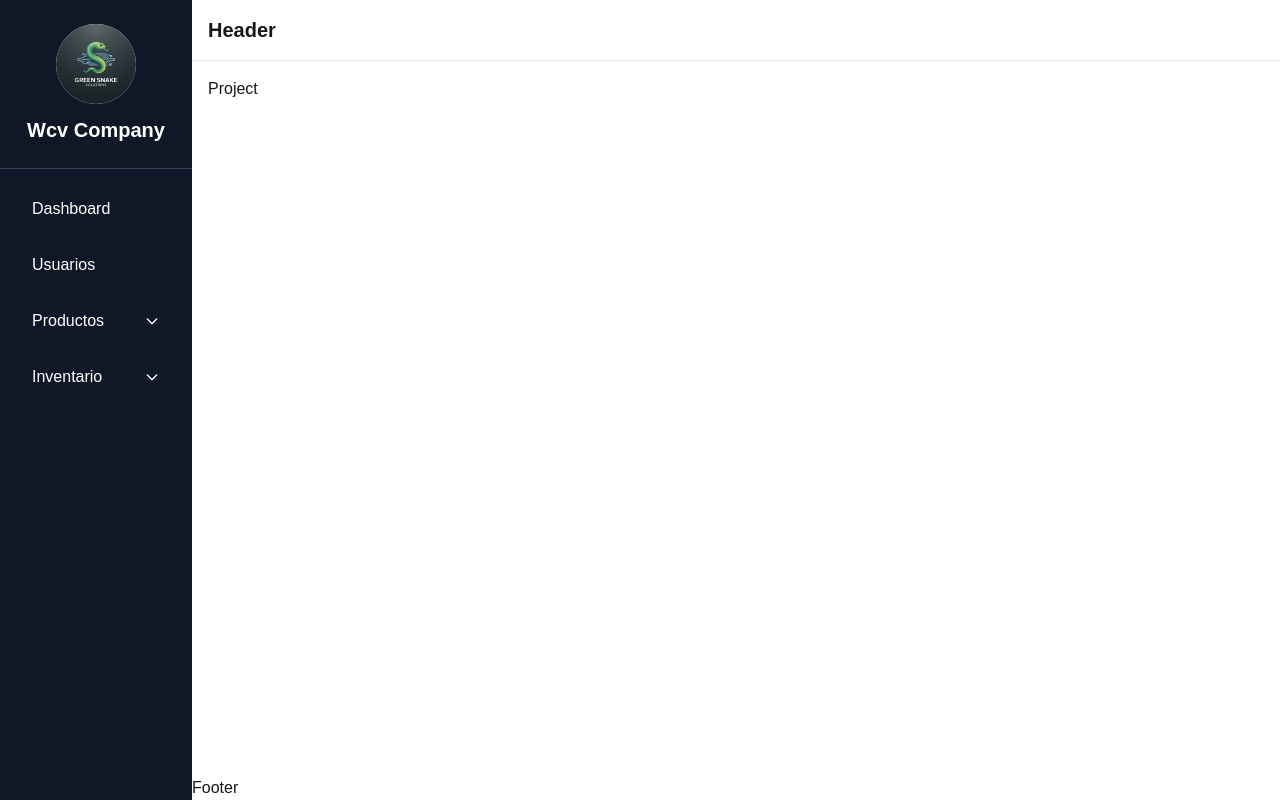
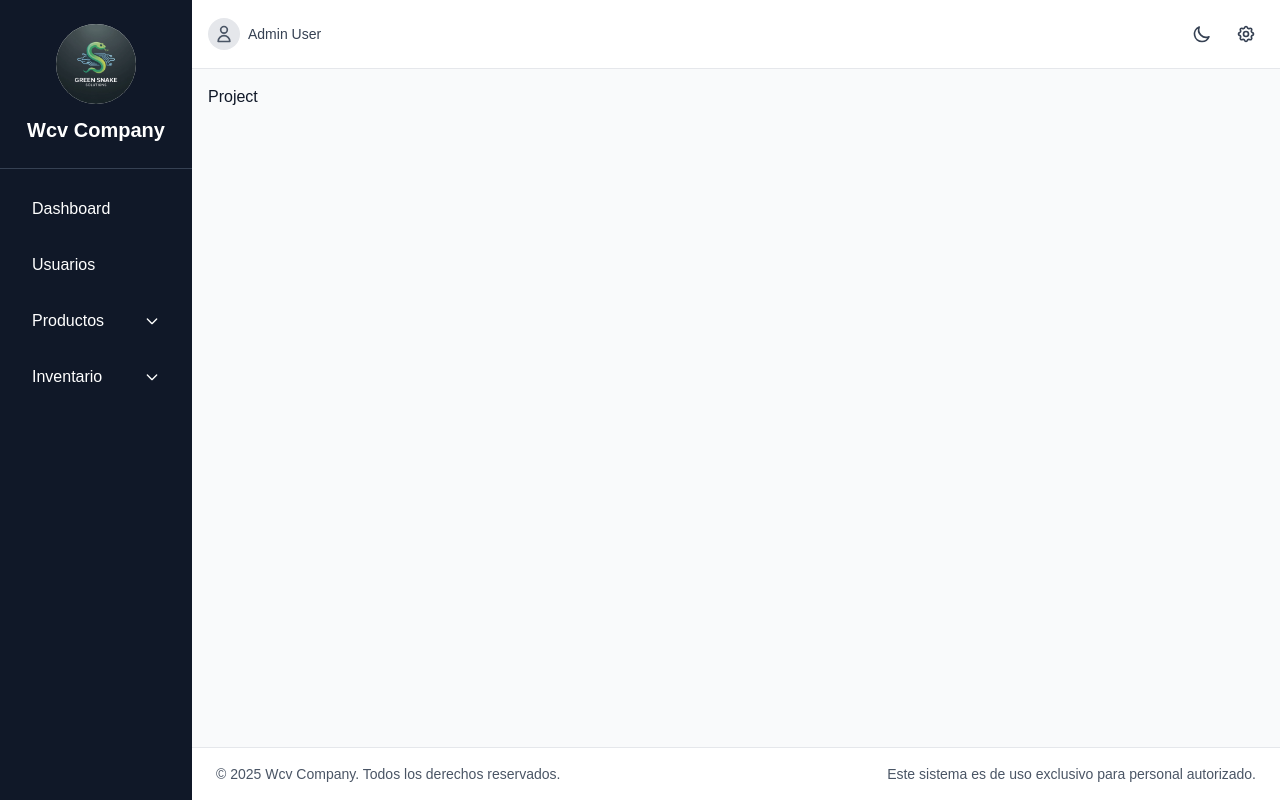
Before and after one commit to G-S-Solutions/inventory-client, a Next.js app: page / in a window 1280 px wide. Built offline with nearby package versions, Linux system fonts and the light colour scheme; no server answers.

Commit message:
feat: implement dark mode functionality

```diff
--- a/src/app/globals.css
+++ b/src/app/globals.css
@@ -1,28 +1,28 @@
 @import "tailwindcss";
 @tailwind utilities;
 
-:root {
-  --background: #ffffff;
-  --foreground: #171717;
-}
+/* Configurar dark mode basado en clase */
+@variant dark (&:where(.dark, .dark *));
 
 @theme inline {
-  --color-background: var(--background);
-  --color-foreground: var(--foreground);
   --font-sans: var(--font-geist-sans);
   --font-mono: var(--font-geist-mono);
 }
+html:not(.dark):not(.light) {
+  opacity: 0;
+}
 
-@media (prefers-color-scheme: dark) {
-  :root {
-    --background: #0a0a0a;
-    --foreground: #ededed;
-  }
+/* Prevenir flash de tema incorrecto */
+html:not(.dark):not(.light) {
+  visibility: hidden;
+}
+
+html.dark,
+html.light {
+  visibility: visible;
 }
 
 body {
-  background: var(--background);
-  color: var(--foreground);
   font-family: Arial, Helvetica, sans-serif;
 }
 
@@ -33,17 +33,17 @@ body {
   }
 
   .scrollbar-thin::-webkit-scrollbar-track {
-    @apply bg-gray-800;
+    background: #1f2937;
     border-radius: 10px;
   }
 
   .scrollbar-thin::-webkit-scrollbar-thumb {
-    @apply bg-gray-600;
+    background: #4b5563;
     border-radius: 10px;
   }
 
   .scrollbar-thin::-webkit-scrollbar-thumb:hover {
-    @apply bg-gray-500;
+    background: #6b7280;
   }
 
   /* Para Firefox */
--- a/src/components/Layout/MainLayout.tsx
+++ b/src/components/Layout/MainLayout.tsx
@@ -12,7 +12,7 @@ const MainLayout = ({ children }: IProps) => {
   const [sidebarOpen, setSidebarOpen] = useState(false);
 
   return (
-    <div className='flex h-screen overflow-hidden'>
+    <div className='flex h-screen overflow-hidden bg-gray-50 dark:bg-gray-900'>
       {/* Overlay para mobile */}
       {sidebarOpen && (
         <div
@@ -32,9 +32,9 @@ const MainLayout = ({ children }: IProps) => {
       </aside>
 
       {/* Main Content */}
-      <div className='flex-1 flex flex-col w-full lg:w-[85%] overflow-hidden'>
+      <div className='flex-1 flex flex-col w-full lg:w-[85%] overflow-hidden bg-gray-50 dark:bg-gray-900'>
         <Header onMenuClick={() => setSidebarOpen(!sidebarOpen)} />
-        <main className='flex-1 overflow-y-auto p-4'>
+        <main className='flex-1 overflow-y-auto p-4 text-gray-900 dark:text-gray-100'>
           {children}
         </main>
         <Footer />
--- a/src/components/ui/Footer.tsx
+++ b/src/components/ui/Footer.tsx
@@ -1,7 +1,16 @@
-import React from 'react'
+export const Footer = () => {
+  const currentYear = new Date().getFullYear();
 
-export const Footer = () => {
   return (
-    <div>Footer</div>
-  )
-}
+    <footer className='bg-white dark:bg-gray-800 border-t border-gray-200 dark:border-gray-700 py-4 px-6'>
+      <div className='flex flex-col md:flex-row items-center justify-between gap-2 text-sm text-gray-600 dark:text-gray-400'>
+        <p>
+          © {currentYear} Wcv Company. Todos los derechos reservados.
+        </p>
+        <p className='hidden md:block text-right'>
+          Este sistema es de uso exclusivo para personal autorizado.
+        </p>
+      </div>
+    </footer>
+  );
+};
--- a/src/components/ui/Header.tsx
+++ b/src/components/ui/Header.tsx
@@ -1,20 +1,127 @@
+'use client';
+import Cookies from 'js-cookie';
+import { useRouter } from 'next/navigation';
+import Link from 'next/link';
+import { useState } from 'react';
+import { useDarkMode } from '@/hooks/useDarkMode';
+
 interface HeaderProps {
   onMenuClick: () => void;
 }
 
 export const Header = ({ onMenuClick }: HeaderProps) => {
+  const router = useRouter();
+  const { isDarkMode, toggleDarkMode } = useDarkMode();
+  const [isSettingsOpen, setIsSettingsOpen] = useState(false);
+
+  const userName = "Admin User";
+
+  const handleLogout = () => {
+    Cookies.remove('token');
+    router.push('/login');
+  };
+
   return (
-    <header className='bg-white border-b border-gray-200 p-4 flex items-center gap-4'>
-      {/* Botón hamburguesa solo en mobile */}
+    <header className='bg-white dark:bg-gray-800 border-b border-gray-200 dark:border-gray-700 p-4 flex items-center justify-between'>
+      {/* Lado izquierdo */}
+      <div className='flex items-center gap-4'>
         <button
           onClick={onMenuClick}
-        className='lg:hidden p-2 hover:bg-gray-100 rounded'
+          className='lg:hidden p-2 hover:bg-gray-100 dark:hover:bg-gray-700 rounded'
+          aria-label="Abrir menú"
         >
-        <svg className='w-6 h-6' fill='none' stroke='currentColor' viewBox='0 0 24 24'>
+          <svg className='w-6 h-6 text-gray-700 dark:text-gray-200' fill='none' stroke='currentColor' viewBox='0 0 24 24'>
             <path strokeLinecap='round' strokeLinejoin='round' strokeWidth={2} d='M4 6h16M4 12h16M4 18h16' />
           </svg>
         </button>
-      <h1 className='text-xl font-semibold'>Header</h1>
+
+        <div className='flex items-center gap-2'>
+          <div className='w-8 h-8 bg-gray-200 dark:bg-gray-700 rounded-full flex items-center justify-center'>
+            <svg className='w-5 h-5 text-gray-600 dark:text-gray-300' fill='none' stroke='currentColor' viewBox='0 0 24 24'>
+              <path strokeLinecap='round' strokeLinejoin='round' strokeWidth={2} d='M16 7a4 4 0 11-8 0 4 4 0 018 0zM12 14a7 7 0 00-7 7h14a7 7 0 00-7-7z' />
+            </svg>
+          </div>
+          <span className='text-sm font-medium text-gray-700 dark:text-gray-200 hidden sm:block'>{userName}</span>
+        </div>
+      </div>
+
+      {/* Lado derecho */}
+      <div className='flex items-center gap-2'>
+        {/* Botón Dark/Light Mode */}
+        <button
+          onClick={toggleDarkMode}
+          className='p-2 text-gray-700 dark:text-gray-200 hover:bg-gray-100 dark:hover:bg-gray-700 rounded-lg'
+          aria-label="Cambiar tema"
+        >
+          {isDarkMode ? (
+            <svg className='w-5 h-5' fill='none' stroke='currentColor' viewBox='0 0 24 24'>
+              <path strokeLinecap='round' strokeLinejoin='round' strokeWidth={2} d='M12 3v1m0 16v1m9-9h-1M4 12H3m15.364 6.364l-.707-.707M6.343 6.343l-.707-.707m12.728 0l-.707.707M6.343 17.657l-.707.707M16 12a4 4 0 11-8 0 4 4 0 018 0z' />
+            </svg>
+          ) : (
+            <svg className='w-5 h-5' fill='none' stroke='currentColor' viewBox='0 0 24 24'>
+              <path strokeLinecap='round' strokeLinejoin='round' strokeWidth={2} d='M20.354 15.354A9 9 0 018.646 3.646 9.003 9.003 0 0012 21a9.003 9.003 0 008.354-5.646z' />
+            </svg>
+          )}
+        </button>
+
+        {/* Dropdown */}
+        <div className='relative'>
+          <button
+            onClick={() => setIsSettingsOpen(!isSettingsOpen)}
+            className='p-2 text-gray-700 dark:text-gray-200 hover:bg-gray-100 dark:hover:bg-gray-700 rounded-lg'
+          >
+            <svg className='w-5 h-5' fill='none' stroke='currentColor' viewBox='0 0 24 24'>
+              <path strokeLinecap='round' strokeLinejoin='round' strokeWidth={2} d='M10.325 4.317c.426-1.756 2.924-1.756 3.35 0a1.724 1.724 0 002.573 1.066c1.543-.94 3.31.826 2.37 2.37a1.724 1.724 0 001.065 2.572c1.756.426 1.756 2.924 0 3.35a1.724 1.724 0 00-1.066 2.573c.94 1.543-.826 3.31-2.37 2.37a1.724 1.724 0 00-2.572 1.065c-.426 1.756-2.924 1.756-3.35 0a1.724 1.724 0 00-2.573-1.066c-1.543.94-3.31-.826-2.37-2.37a1.724 1.724 0 00-1.065-2.572c-1.756-.426-1.756-2.924 0-3.35a1.724 1.724 0 001.066-2.573c-.94-1.543.826-3.31 2.37-2.37.996.608 2.296.07 2.572-1.065z' />
+              <path strokeLinecap='round' strokeLinejoin='round' strokeWidth={2} d='M15 12a3 3 0 11-6 0 3 3 0 016 0z' />
+            </svg>
+          </button>
+
+          {isSettingsOpen && (
+            <>
+              <div className='fixed inset-0 z-10' onClick={() => setIsSettingsOpen(false)} />
+
+              <div className='absolute right-0 mt-2 w-56 bg-white dark:bg-gray-800 rounded-lg shadow-lg border border-gray-200 dark:border-gray-700 py-2 z-20'>
+                <Link
+                  href="/settings/profile"
+                  className='flex items-center gap-3 px-4 py-2 text-sm text-gray-700 dark:text-gray-200 hover:bg-gray-100 dark:hover:bg-gray-700'
+                  onClick={() => setIsSettingsOpen(false)}
+                >
+                  <svg className='w-5 h-5' fill='none' stroke='currentColor' viewBox='0 0 24 24'>
+                    <path strokeLinecap='round' strokeLinejoin='round' strokeWidth={2} d='M16 7a4 4 0 11-8 0 4 4 0 018 0zM12 14a7 7 0 00-7 7h14a7 7 0 00-7-7z' />
+                  </svg>
+                  Ver perfil
+                </Link>
+
+                <Link
+                  href="/settings/change-password"
+                  className='flex items-center gap-3 px-4 py-2 text-sm text-gray-700 dark:text-gray-200 hover:bg-gray-100 dark:hover:bg-gray-700'
+                  onClick={() => setIsSettingsOpen(false)}
+                >
+                  <svg className='w-5 h-5' fill='none' stroke='currentColor' viewBox='0 0 24 24'>
+                    <path strokeLinecap='round' strokeLinejoin='round' strokeWidth={2} d='M15 7a2 2 0 012 2m4 0a6 6 0 01-7.743 5.743L11 17H9v2H7v2H4a1 1 0 01-1-1v-2.586a1 1 0 01.293-.707l5.964-5.964A6 6 0 1121 9z' />
+                  </svg>
+                  Cambiar contraseña
+                </Link>
+
+                <hr className='my-2 border-gray-200 dark:border-gray-700' />
+
+                <button
+                  onClick={() => {
+                    setIsSettingsOpen(false);
+                    handleLogout();
+                  }}
+                  className='w-full flex items-center gap-3 px-4 py-2 text-sm text-red-600 dark:text-red-400 hover:bg-red-50 dark:hover:bg-red-900/20'
+                >
+                  <svg className='w-5 h-5' fill='none' stroke='currentColor' viewBox='0 0 24 24'>
+                    <path strokeLinecap='round' strokeLinejoin='round' strokeWidth={2} d='M17 16l4-4m0 0l-4-4m4 4H7m6 4v1a3 3 0 01-3 3H6a3 3 0 01-3-3V7a3 3 0 013-3h4a3 3 0 013 3v1' />
+                  </svg>
+                  Cerrar sesión
+                </button>
+              </div>
+            </>
+          )}
+        </div>
+      </div>
     </header>
   );
 };
--- a/src/components/ui/sidebar/Sidebar.tsx
+++ b/src/components/ui/sidebar/Sidebar.tsx
@@ -3,12 +3,20 @@ import Link from "next/link";
 import Image from "next/image";
 import { useState } from "react";
 import CompanyLogo from '@/assets/images/gs_logo.jpeg'
+import Cookies from "js-cookie";
+import { useRouter } from "next/navigation";
 
 export const Sidebar = () => {
   const [openDropdown, setOpenDropdown] = useState<string | null>(null);
+  const router = useRouter();
 
   const toggleDropdown = (menu: string) => {
     setOpenDropdown(openDropdown === menu ? null : menu);
+  };
+
+  const handleLogout = () => {
+    Cookies.remove('token');
+    router.push('/login');
   };
 
   return (
--- /dev/null
+++ b/src/hooks/useDarkMode.tsx
@@ -0,0 +1,39 @@
+'use client';
+import { useEffect, useState } from 'react';
+
+export const useDarkMode = () => {
+  const [isDarkMode, setIsDarkMode] = useState(false);
+  const [mounted, setMounted] = useState(false);
+
+  useEffect(() => {
+    setMounted(true);
+    const savedTheme = localStorage.getItem('theme');
+    const prefersDark = window.matchMedia('(prefers-color-scheme: dark)').matches;
+
+    if (savedTheme === 'dark' || (!savedTheme && prefersDark)) {
+      document.documentElement.classList.add('dark');
+      document.documentElement.classList.remove('light');
+      setIsDarkMode(true);
+    } else {
+      document.documentElement.classList.add('light');
+      document.documentElement.classList.remove('dark');
+      setIsDarkMode(false);
+    }
+  }, []);
+
+  const toggleDarkMode = () => {
+    if (isDarkMode) {
+      document.documentElement.classList.remove('dark');
+      document.documentElement.classList.add('light');
+      localStorage.setItem('theme', 'light');
+      setIsDarkMode(false);
+    } else {
+      document.documentElement.classList.remove('light');
+      document.documentElement.classList.add('dark');
+      localStorage.setItem('theme', 'dark');
+      setIsDarkMode(true);
+    }
+  };
+
+  return { isDarkMode, toggleDarkMode, mounted };
+};
```
Also changed, not shown: src/app/layout.tsx (+35 -2 lines). Lines whose indentation alone changed are shown as unchanged.
